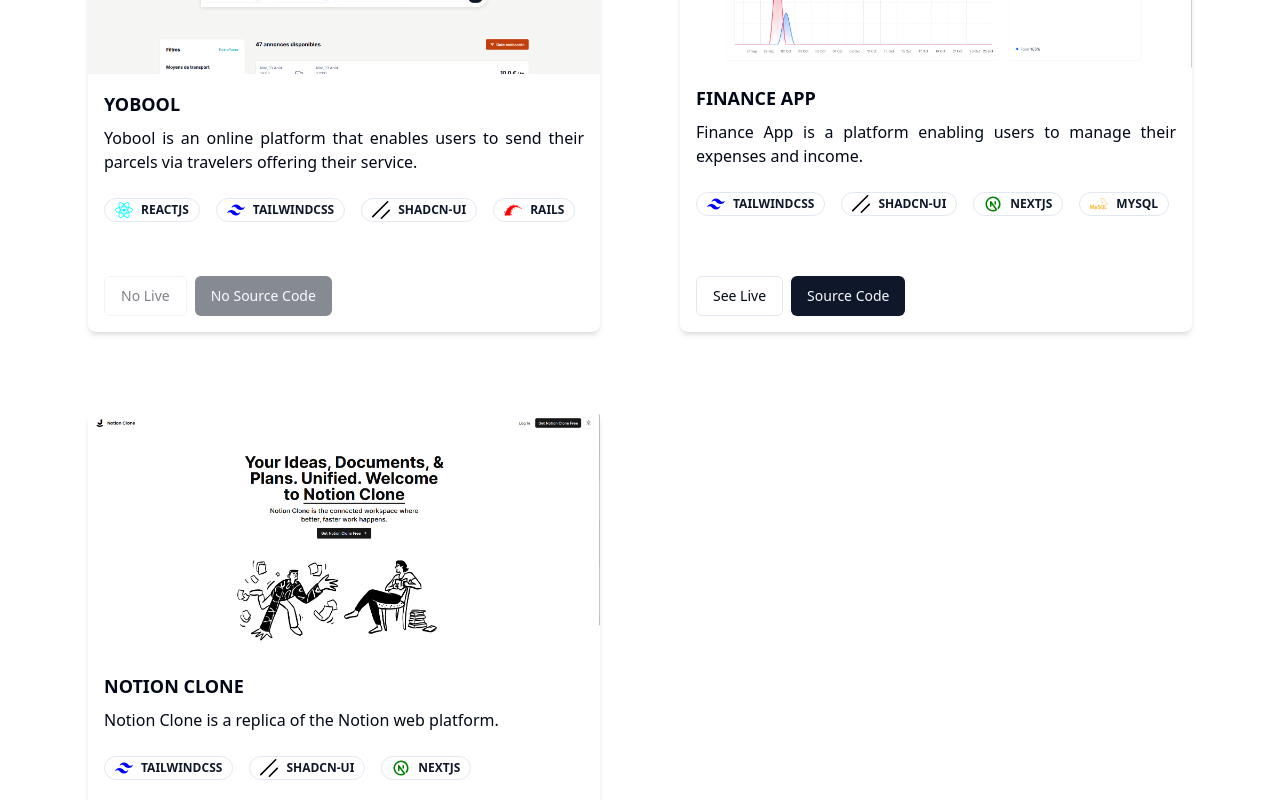
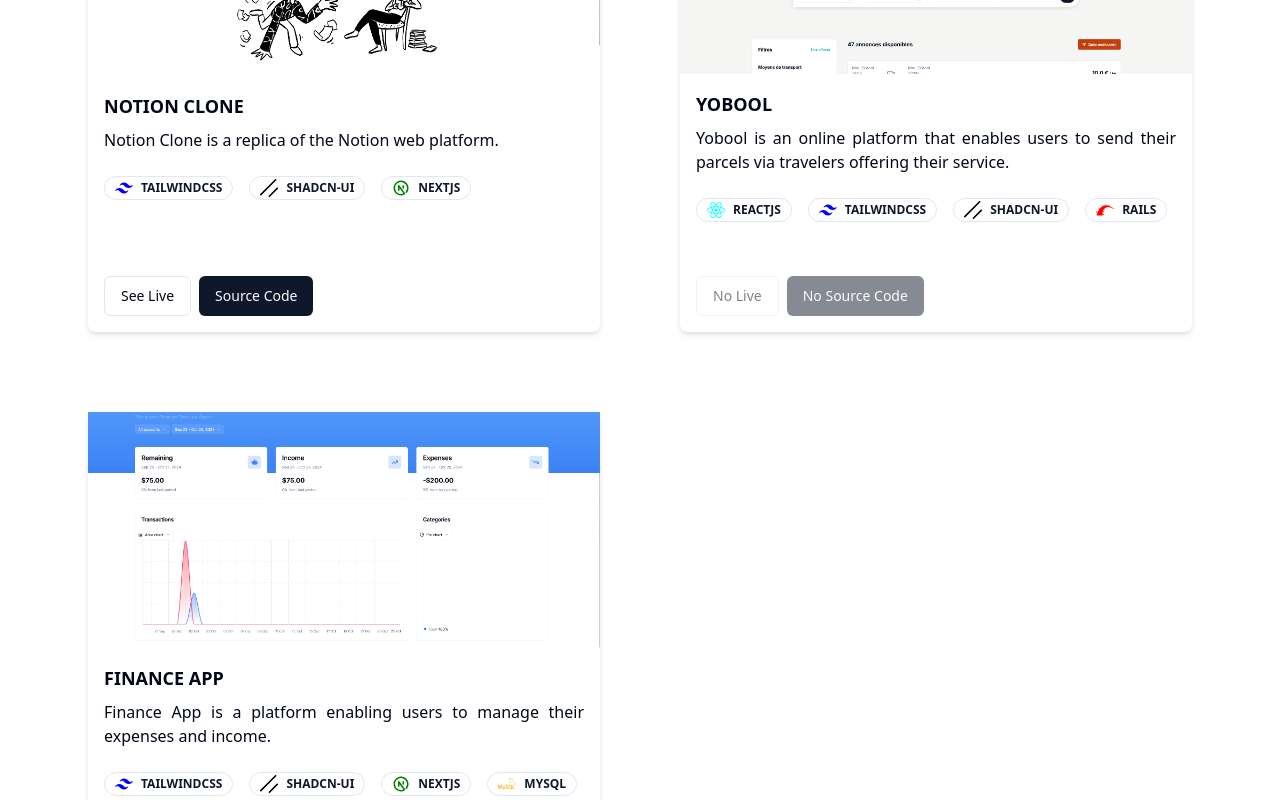
Before and after one commit to YanM16M/portfolio, a React (Vite) app: page / in a window 1280 px wide. Shown: the part 2420-3220 px from the top of the page. Built offline with nearby package versions, Linux system fonts and the light colour scheme.

Commit message:
update project position

```diff
--- a/src/pages/Home/_components/ProjectsSection.tsx
+++ b/src/pages/Home/_components/ProjectsSection.tsx
@@ -17,6 +17,14 @@
         technologies: ["reactjs", "convex", "tailwind"],
     },
     {
+        title: "Notion clone",
+        description: "Notion Clone is a replica of the Notion web platform.",
+        url: "https://lifen-swart.vercel.app/",
+        githubUrl: "https://github.com/YanM16M/notion-clone",
+        src: "notion.png",
+        technologies: ["nextjs", "tailwind", "shadcnui"],
+    },
+    {
         title: "Yobool",
         description:
             "Yobool is an online platform that enables users to send their parcels via travelers offering their service.",
@@ -32,14 +40,6 @@
         src: "finance-app.png",
         technologies: ["nextjs", "mysql", "tailwind", "shadcnui"],
     },
-    {
-        title: "Notion clone",
-        description: "Notion Clone is a replica of the Notion web platform.",
-        url: "https://lifen-swart.vercel.app/",
-        githubUrl: "https://github.com/YanM16M/notion-clone",
-        src: "notion.png",
-        technologies: ["nextjs", "tailwind", "shadcnui"],
-    },
 ];
 
 export const ProjectsSection = () => {
```
